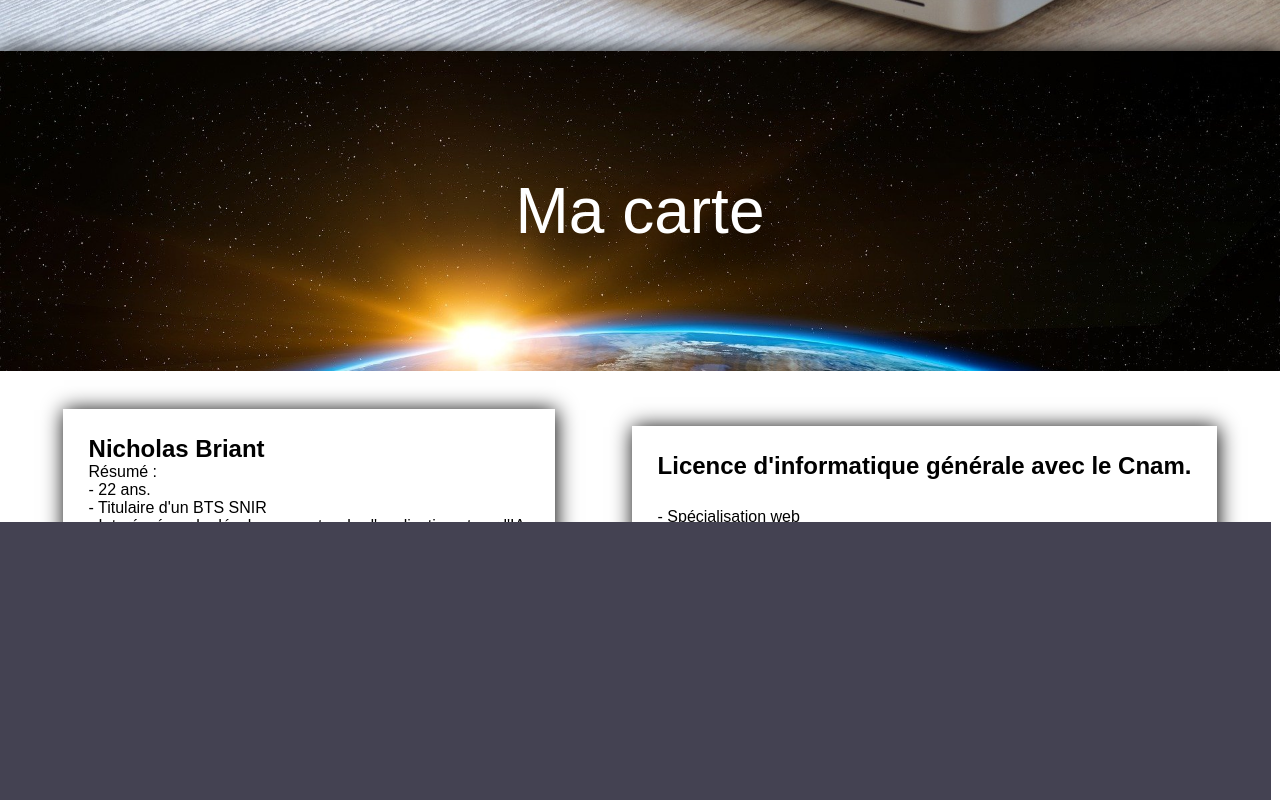
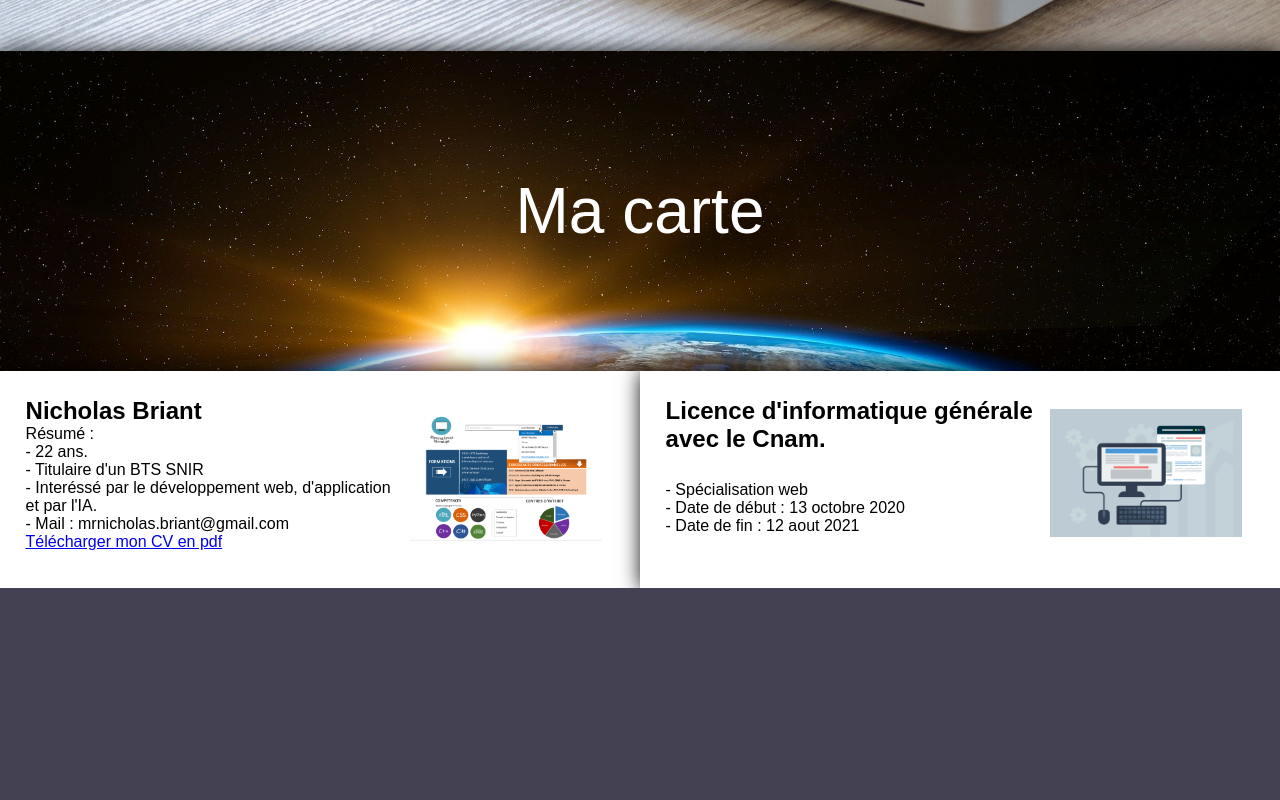
Before and after one commit to NicholasBriant/BriantCV.com, a plain HTML site: page index.html in a window 1280 px wide. Shown: the part 749-1549 px from the top of the page. After the commit the page ends 1337 px from the top, so only its background shows below. Drawn offline with Linux system fonts and the light colour scheme.

Commit message:
Update siteCss.css

```diff
--- a/siteCss.css
+++ b/siteCss.css
@@ -94,22 +94,25 @@ section{
 	display:flex;
 	width:auto;
 	height:auto;
-	align-items:center;
-	justify-content:center;
+	/*align-items:center;
+	justify-content:center;	*/
 
 	background:white;
 }
 
 .elem{
+	display:flex;
+	width:100vw;
 	box-shadow: 1px 1px 20px black;
 	background-color:white;
 	padding:2vw;
-	margin:3vw;
+	/*margin:3vw;*/
 	transition:all 1s;
 }
 
 .elem:hover{
-	display:flex;
+	/*display:flex;*/
+	width:150vw;
 	background-color:black;
 	color:white;
 }
@@ -119,9 +122,9 @@ section{
 	transition:0.5s;
 }
 
-.elem.eleming:hover{
+/*.elem.eleming:hover{
 		display:flex;
-}
+}*/
 
 .elemimg:hover{
 	width:35vw;
```
